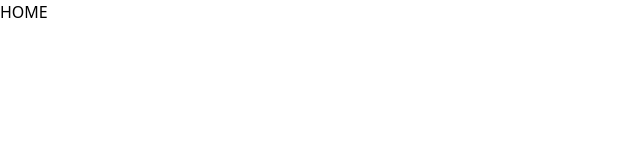
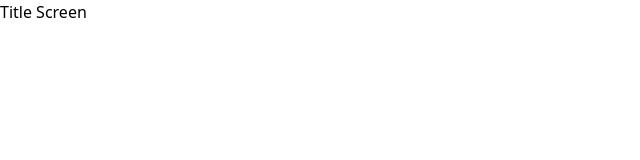
Before and after one commit to AtanasovCode/cardboard, a React (Vite) app: page / in a window 1280 px wide. Shown: the top 160 px of the page, without its empty margins (0-640 px from the left). Built offline with nearby package versions, Linux system fonts and the light colour scheme.

Commit message:
installed react router and created title screen route

```diff
--- a/package.json
+++ b/package.json
@@ -11,7 +11,8 @@
   },
   "dependencies": {
     "react": "^18.3.1",
-    "react-dom": "^18.3.1"
+    "react-dom": "^18.3.1",
+    "react-router-dom": "^6.28.0"
   },
   "devDependencies": {
     "@eslint/js": "^9.13.0",
--- a/src/App.jsx
+++ b/src/App.jsx
@@ -1,11 +1,22 @@
-import { useState } from 'react'
+import { createBrowserRouter, RouterProvider } from "react-router-dom";
 
-function App() {
-  const [count, setCount] = useState(0)
+//routes
+import TitleScreen from "./routes/TitleScreen";
+
+const App = () => {
+
+  const router = createBrowserRouter([
+    {
+      path: "/",
+      element: <TitleScreen />,
+    },
+  ])
 
   return (
-    <div className="bg-black text-white font-bold text-4xl">HOME</div>
+    <>
+      <RouterProvider router={router}></RouterProvider>
+    </>
   )
 }
 
-export default App
+export default App;
--- /dev/null
+++ b/src/routes/TitleScreen.jsx
@@ -0,0 +1,11 @@
+
+
+const TitleScreen = () => {
+    return (
+        <div className="min-h-screen bg-black text-white">
+            Title Screen
+        </div>
+    );
+}
+
+export default TitleScreen;
```
Also changed, not shown: 1 other file (tests, documents, lock files or other folders).
